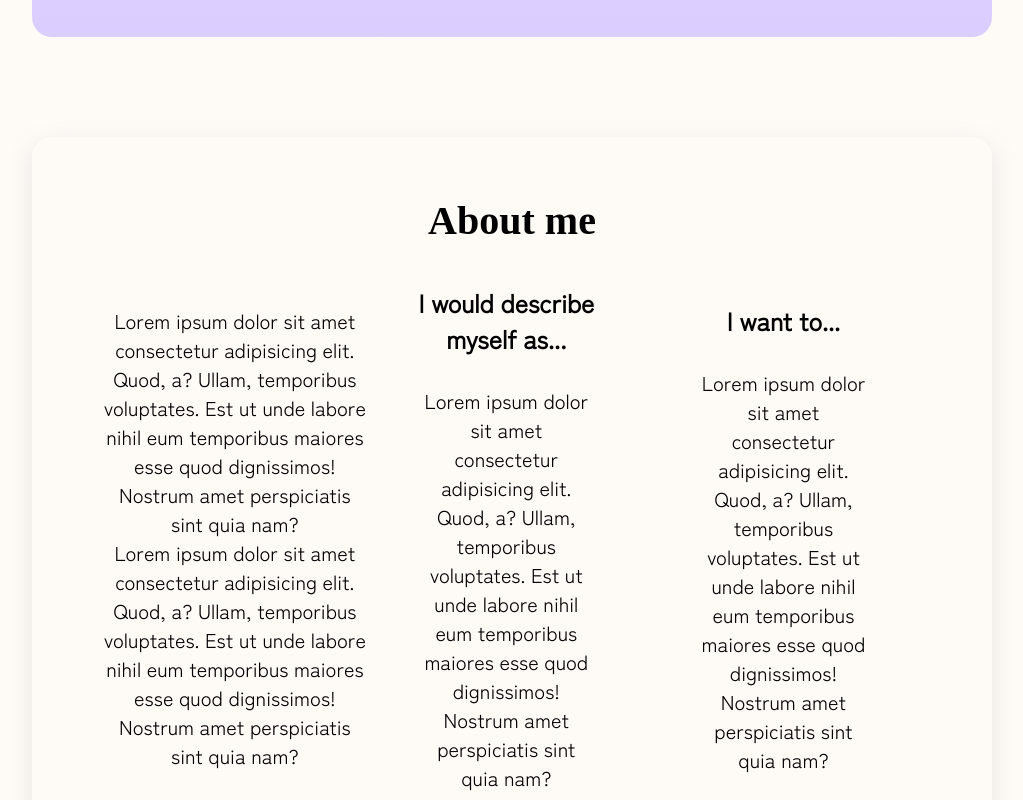
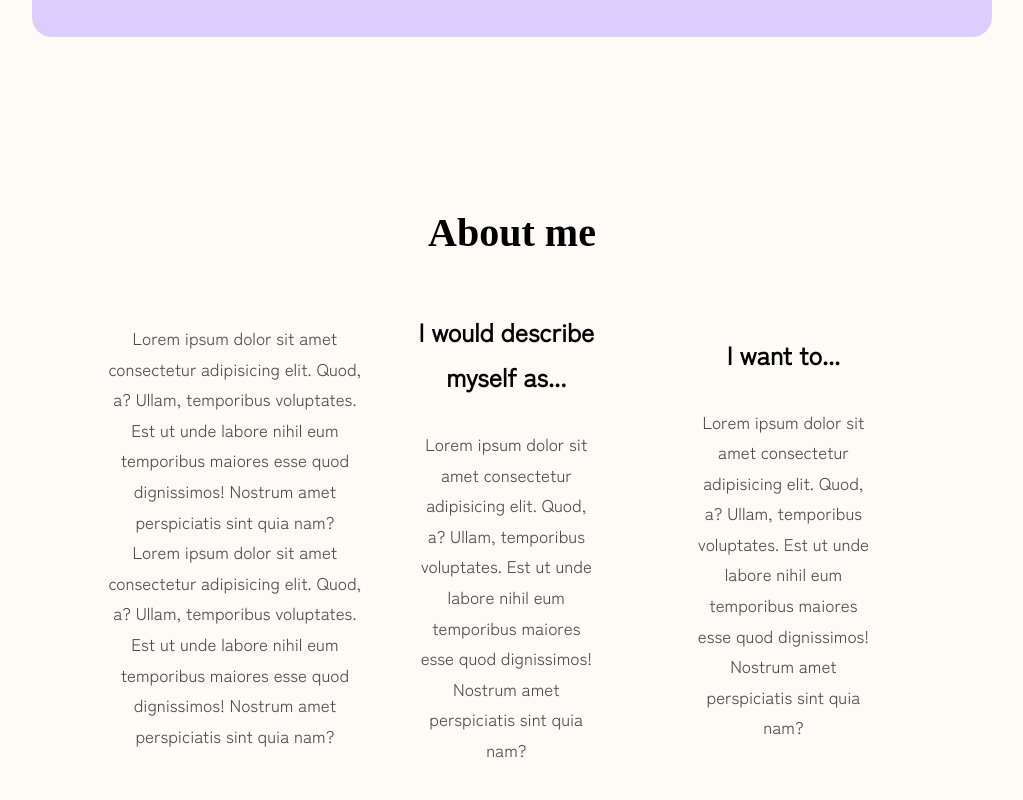
Before and after one commit to saraavvi/portfolio, a Vue app: page / in a window 1280 px wide. Shown: the part 660-1460 px from the top of the page, without its empty margins (128-1151 px from the left). Built offline with nearby package versions, Linux system fonts and the light colour scheme; a web font is replaced by a local one.

Commit message:
:lipstick: use mixin and font color

```diff
--- a/src/components/AboutSection.vue
+++ b/src/components/AboutSection.vue
@@ -74,11 +74,12 @@ export default {
 
 <style scoped lang="scss">
 #about {
-  font-size: 2rem;
   text-align: center;
-  box-shadow: rgba(149, 157, 165, 0.2) 0px 8px 24px;
   border-radius: 2rem;
   padding: 6rem 0;
+
+  @include hover-lift;
+
   .heading {
     margin-bottom: 4rem;
     font-size: 4rem;
@@ -87,6 +88,7 @@ export default {
   .heading-sub {
     font-size: 2.5rem;
     margin-bottom: 3rem;
+    color: $color-font-black;
   }
   .me-container {
     align-items: center;
@@ -97,10 +99,12 @@ export default {
 
     .me-intro {
       flex: 1.5;
+      color: $color-font-grey;
     }
     .me-part {
       padding: 0 5rem;
       flex: 1;
+      color: $color-font-grey;
     }
   }
   .skills-container {
--- a/src/components/LandingSection.vue
+++ b/src/components/LandingSection.vue
@@ -23,6 +23,8 @@
   justify-content: center;
   align-items: center;
 
+  @include hover-lift;
+
   .heading-container {
     padding: 3rem;
 
--- a/src/components/TheHeader.vue
+++ b/src/components/TheHeader.vue
@@ -16,6 +16,7 @@
   position: sticky;
   top: 0;
   background-color: $color-background;
+  z-index: 1000;
 
   .logo {
     font-size: 4rem;
--- a/src/pages/PortfolioPage.vue
+++ b/src/pages/PortfolioPage.vue
@@ -27,6 +27,9 @@ export default {
   display: flex;
   flex-direction: column;
   margin: 0 16rem 0 16rem;
+  font-size: 1.7rem;
+  line-height: 1.8;
+  color: $color-font-black;
 
   .section {
     margin-bottom: 10rem;
```
